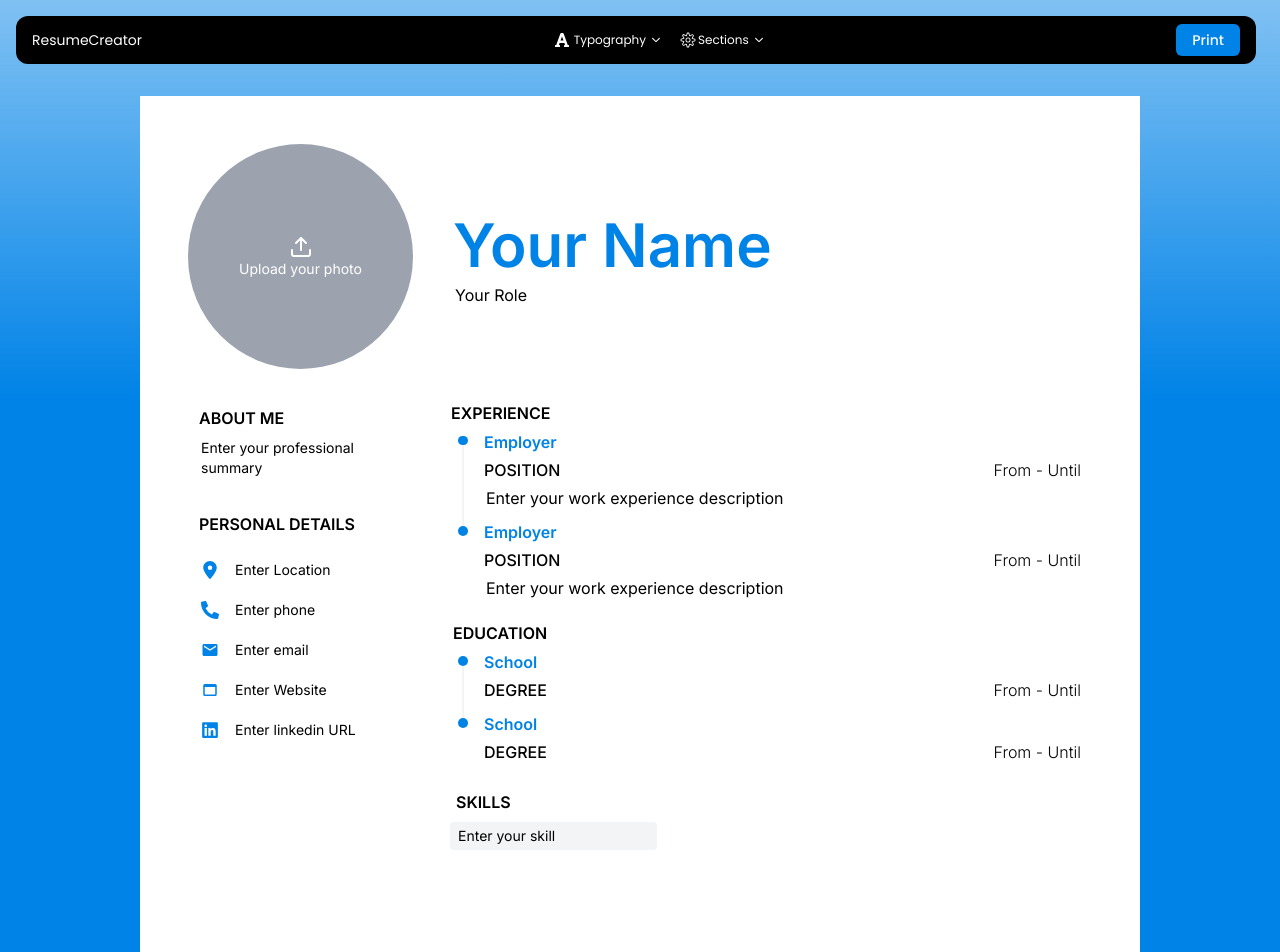
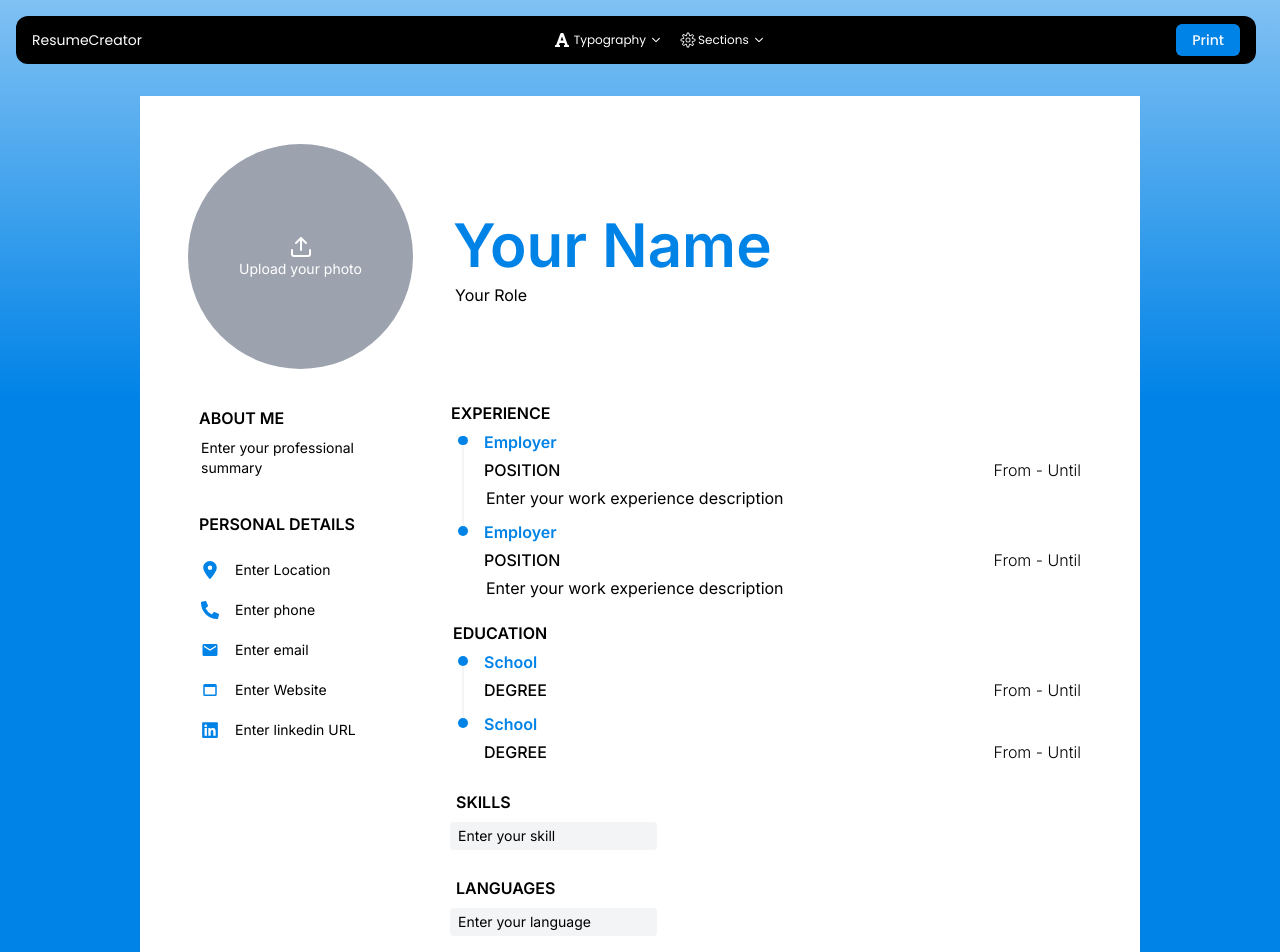
Before and after one commit to YuenSC/resume-maker, a Next.js app: page / in a window 1280 px wide. Shown: the top 952 px of the page. Built offline with nearby package versions, Linux system fonts and the light colour scheme.

Commit message:
feat: Add language

```diff
--- a/components/editor/EditorDisplay.tsx
+++ b/components/editor/EditorDisplay.tsx
@@ -11,6 +11,7 @@ import EducationReorderedList from "./components/EducationReorderedList";
 import SkillReorderedGrid from "./components/SkillReorderedGrid";
 import { AvailableFonts } from "@/lib/fonts";
 import { cn } from "@/lib/utils";
+import LanguageReorderedGrid from "./components/LanguageReorderedGrid";
 
 const EditorDisplay = () => {
   const { editorRef, sectionConfig, typography } = useEditor();
@@ -45,6 +46,7 @@ const EditorDisplay = () => {
         <ExperienceReorderedList />
         <EducationReorderedList />
         <SkillReorderedGrid />
+        <LanguageReorderedGrid />
       </div>
     </div>
   );
--- /dev/null
+++ b/components/editor/components/LanguageReorderedGrid.tsx
@@ -0,0 +1,60 @@
+import DottedLineBox from "@/components/DottedLineBox";
+import ReorderListControl from "@/components/ReorderListControl";
+import ReorderedList from "@/components/ReorderedList";
+import { Input } from "@/components/ui/input";
+import { EditorResume } from "@/lib/types/editor/EditorResume";
+import { cn } from "@/lib/utils";
+import { memo } from "react";
+import { useFieldArray, useForm } from "react-hook-form";
+import { useEditor } from "../editorContext";
+
+const LanguageReorderedGrid = () => {
+  const { resume, sectionConfig } = useEditor();
+
+  const { register, control } = useForm<EditorResume["languages"]>({
+    defaultValues: resume.languages,
+  });
+  const { append, move, fields, remove } = useFieldArray({
+    control,
+    name: "records",
+  });
+
+  if (!sectionConfig.skills) return null;
+
+  return (
+    <DottedLineBox className="flex flex-col gap-2">
+      <Input placeholder="LANGUAGES" isTitle {...register("title")} />
+
+      <ReorderedList
+        type="grid"
+        items={fields}
+        onReorder={(oldIndex, newIndex) => move(oldIndex, newIndex)}
+        render={({ index, isActive }, listeners) => {
+          return (
+            <div
+              className={cn(
+                "group relative flex cursor-auto flex-col gap-1 bg-white",
+                isActive && "shadow-xl",
+              )}
+            >
+              <ReorderListControl
+                canRemove={fields.length > 1}
+                canReorder={fields.length > 1}
+                onRemove={() => remove(index)}
+                onAppend={() => append({ title: "" })}
+                reorderListeners={listeners}
+              />
+              <Input
+                placeholder="Enter your language"
+                className="bg-gray-100 px-2 py-1 text-sm"
+                {...register(`records.${index}.title`)}
+              />
+            </div>
+          );
+        }}
+      />
+    </DottedLineBox>
+  );
+};
+
+export default memo(LanguageReorderedGrid);
--- a/components/editor/editorContext.tsx
+++ b/components/editor/editorContext.tsx
@@ -89,6 +89,10 @@ const defaultResume: EditorResume = {
     title: "",
     records: [{ title: "" }],
   },
+  languages: {
+    title: "",
+    records: [{ title: "" }],
+  },
 };
 
 type IEditorContext = {
--- a/lib/types/editor/EditorResume.ts
+++ b/lib/types/editor/EditorResume.ts
@@ -40,4 +40,8 @@ export type EditorResume = {
     title: string;
     records: { title: string }[];
   };
+  languages: {
+    title: string;
+    records: { title: string }[];
+  };
 };
```
